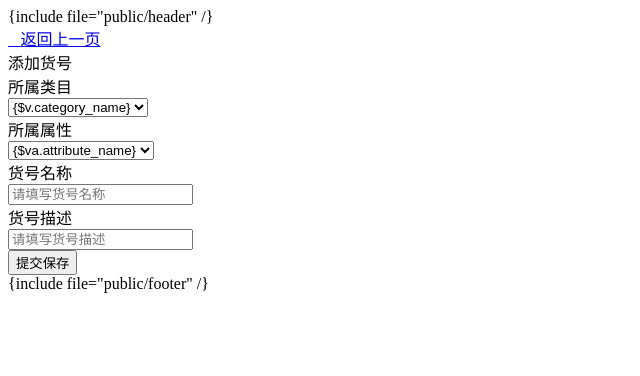
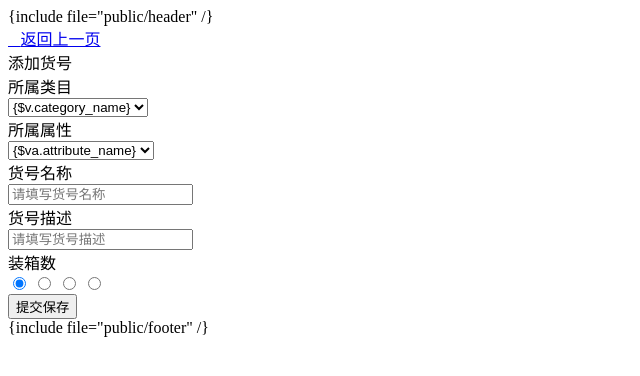
Before and after one commit to hahah7307/nbtlz-shipment, a PHP site: page /DbName/application/Manage/view/sku/add.php in a window 1280 px wide. Shown: the top 376 px of the page, without its empty margins (0-640 px from the left). Run offline with PHP 8.4, Linux system fonts and the light colour scheme.

Commit message:
货号领取1-4：SKU多箱装逻辑优化

```diff
--- a/application/Manage/model/SkuModel.php
+++ b/application/Manage/model/SkuModel.php
@@ -47,7 +47,7 @@
         $category = CategoryModel::get($category_id);
         $attribute = AttributeModel::get($attribute_id);
         $skuObj = new SkuModel();
-        $skuList = $skuObj->where(['sku' => ['like', $category['code'] . '%' . $attribute['code']]])->order('sku desc')->select();
+        $skuList = $skuObj->where(['sku_origin' => ['like', $category['code'] . '%' . $attribute['code']]])->order('sku desc')->select();
         $num = empty($skuList) ? 0 : intval(substr($skuList[0]['sku'], 3,6));
         $num2str = sprintf("%03d", $num + 1);
 
--- a/application/Manage/view/export/edit.php
+++ b/application/Manage/view/export/edit.php
@@ -198,7 +198,7 @@
                     {elseif condition="$info.state eq 2"/}
                         分仓时间
                     {elseif condition="$info.state eq 3"/}
-                        出运时间
+                        开船时间
                     {elseif condition="$info.state eq 4"/}
                         实际到港
                     {elseif condition="$info.state eq 5"/}
--- a/application/Manage/view/sku/add.php
+++ b/application/Manage/view/sku/add.php
@@ -39,6 +39,15 @@
 					<input type="text" class="layui-input" name="description" placeholder="请填写货号描述">
 				</div>
 			</div>
+            <div class="layui-form-item">
+                <label class="layui-form-label">装箱数</label>
+                <div class="layui-input-inline w500">
+                    <input type="radio" name="box" value="1" title="一箱装" checked>
+                    <input type="radio" name="box" value="2" title="两箱装">
+                    <input type="radio" name="box" value="3" title="三箱装">
+                    <input type="radio" name="box" value="4" title="四箱装">
+                </div>
+            </div>
 			<div class="layui-form-item">
 				<div class="layui-input-block">
 					<button class="layui-btn w200" lay-submit lay-filter="formCoding">提交保存</button>
```
Also changed, not shown: application/Manage/controller/SkuController.php (+31 -5 lines).
